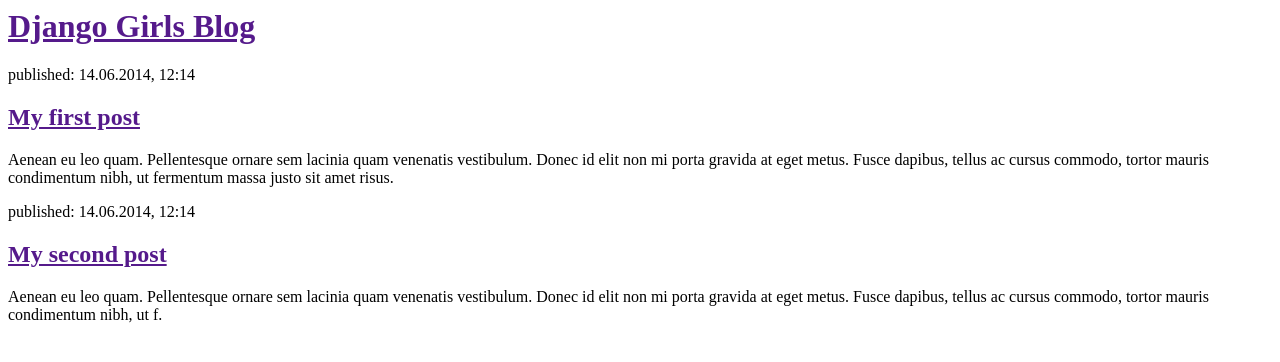
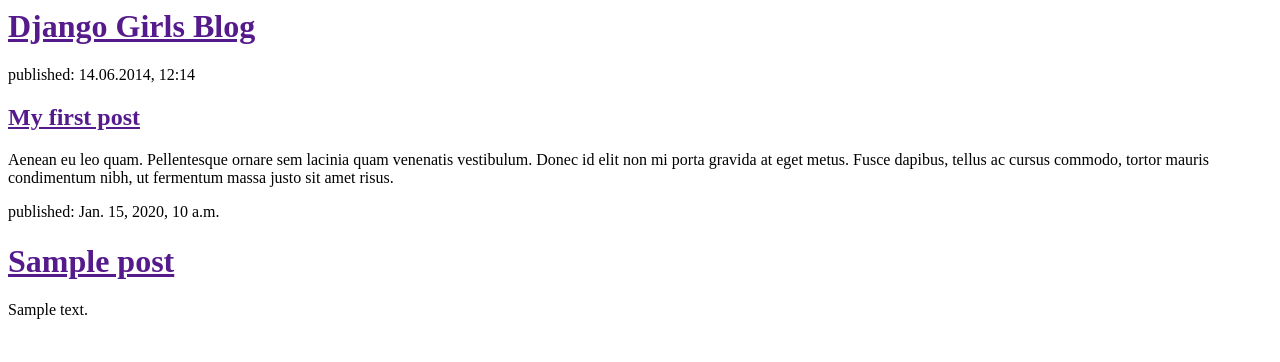
Before and after one commit to s4tya8/newBlog, a Django app: template newBlog/templates/newBlog/post_list.html in a window 1280 px wide. Shown: the top 362 px of the page. Run offline with Django 3.2, Linux system fonts and the light colour scheme; the template is opened without the code that fills it: values that come from a table or form of the project are taken from there, others are empty; tables that the repository leaves empty hold one stand-in row (values such as "Sample post").

Commit message:
Modified templates to display posts from database.

```diff
--- a/newBlog/templates/newBlog/post_list.html
+++ b/newBlog/templates/newBlog/post_list.html
@@ -13,10 +13,12 @@
             <p>Aenean eu leo quam. Pellentesque ornare sem lacinia quam venenatis vestibulum. Donec id elit non mi porta gravida at eget metus. Fusce dapibus, tellus ac cursus commodo, tortor mauris condimentum nibh, ut fermentum massa justo sit amet risus.</p>
         </div>
 
-        <div>
-            <p>published: 14.06.2014, 12:14</p>
-            <h2><a href="">My second post</a></h2>
-            <p>Aenean eu leo quam. Pellentesque ornare sem lacinia quam venenatis vestibulum. Donec id elit non mi porta gravida at eget metus. Fusce dapibus, tellus ac cursus commodo, tortor mauris condimentum nibh, ut f.</p>
-        </div>
+        {% for post in posts %}
+		<div>
+			<p>published: {{ post.published_date }}</p>
+			<h1><a href="">{{ post.title }}</a></h1>
+			<p>{{ post.text|linebreaks }}</p>
+		</div>
+		{% endfor %}
     </body>
 </html>
--- a/newBlog/views.py
+++ b/newBlog/views.py
@@ -1,4 +1,7 @@
 from django.shortcuts import render
+from django.utils import timezone
+from .models import Post
 
 def post_list(request):
-    return render(request, 'newBlog/post_list.html', {})
+    posts = Post.objects.filter(published_date__lte=timezone.now()).order_by('published_date')
+    return render(request, 'newBlog/post_list.html', {'posts': posts})
```
